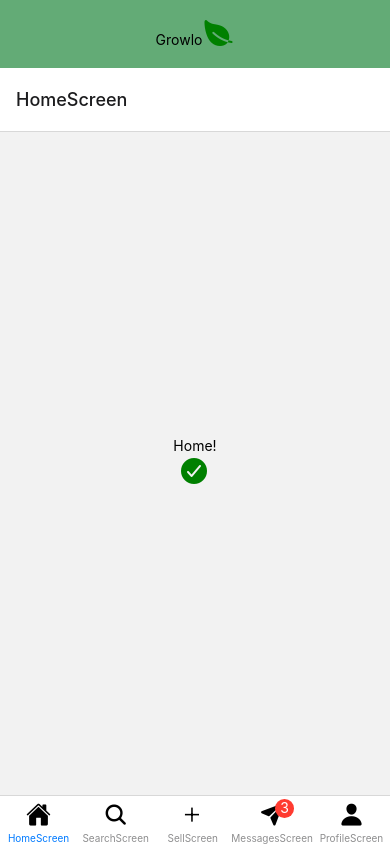
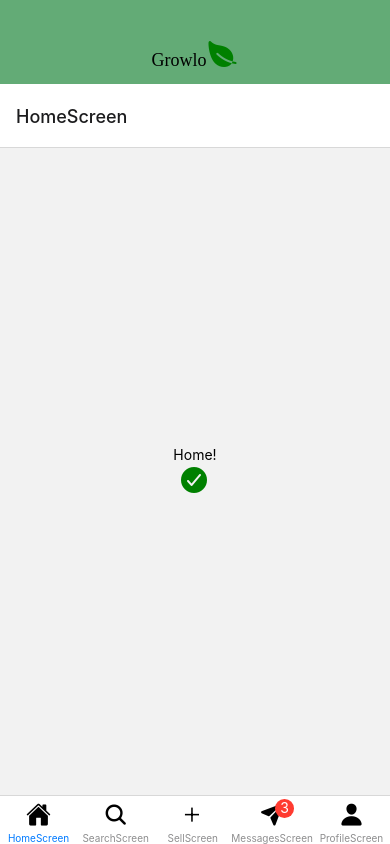
Before and after one commit to Staxar/Growlo, a React Native app: screen / in a window 390 px wide. Built offline with nearby package versions, Linux system fonts and the light colour scheme.

Commit message:
Add style

```diff
--- a/App.js
+++ b/App.js
@@ -12,7 +12,7 @@ export default function App() {
   return (
     <NavigationContainer>
       <View style={styles.container}>
-        <Text>
+        <Text style={styles.text_title}>
           Growlo
           <Ionicons name="leaf" size={32} color="green" />
         </Text>
@@ -56,7 +56,13 @@ const styles = StyleSheet.create({
   container: {
     backgroundColor: '#63ab76',
     alignItems: 'center',
-    justifyContent: 'center',
-    height: '8%',
+    justifyContent: 'flex-end',
+    height: '10%',
+  },
+  text_title: {
+    textAlign: 'center',
+    fontSize: 18,
+    padding: 12,
+    fontFamily: 'sans-serif-light',
   },
 });
```
